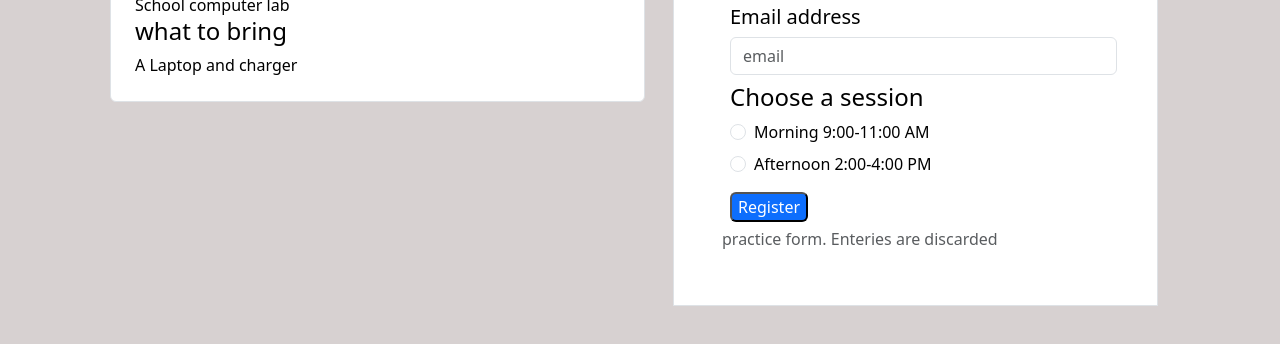
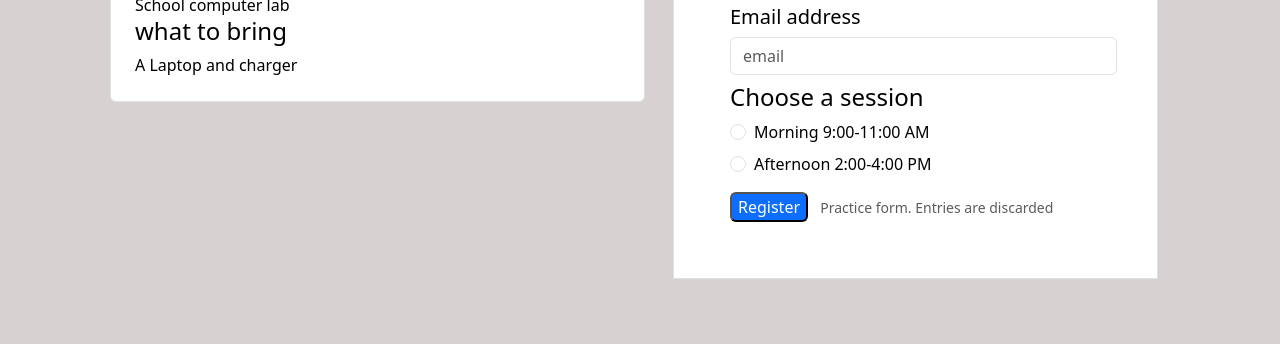
Before and after one commit to Leulgirma9/web-homework1, a plain HTML site: page index.html in a window 1280 px wide. Shown: the part 456-800 px from the top of the page. Drawn offline with nearby package versions, Linux system fonts and the light colour scheme.

Commit message:
Update index.html

```diff
--- a/index.html
+++ b/index.html
@@ -60,7 +60,7 @@ body{
     </label>
 </div>
              <input class="btn-solid  bg-primary rounded-2 m-2 text-center text-white" color type="submit" value="Register">
-          <div><h6 class="text-muted">practice form. Enteries are discarded</h6></div>
+             <small class="text-muted">Practice form. Entries are discarded</small>
 
    </div>
         </div>
```
